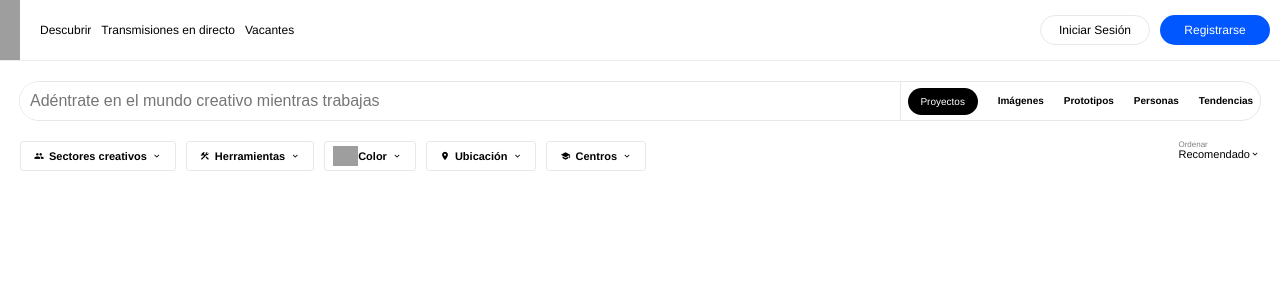
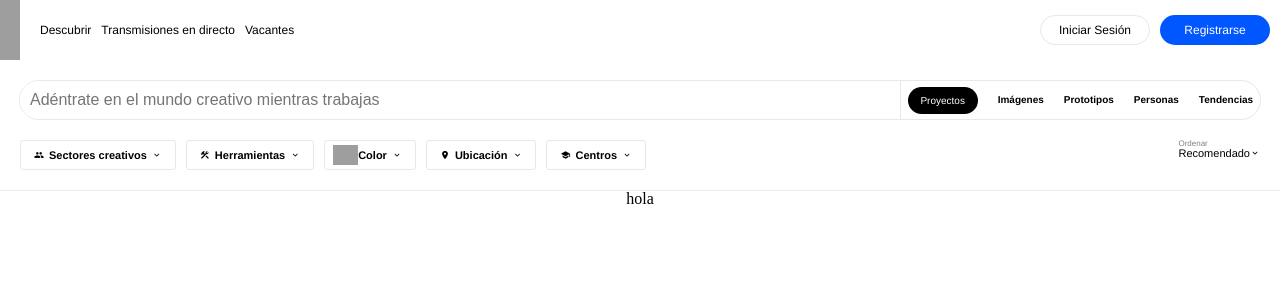
Before and after one commit to Isynopoulos1/react_challenge6, a React (Create React App) app: page / in a window 1280 px wide. Shown: the top 300 px of the page. Built offline with nearby package versions, Linux system fonts and the light colour scheme; grey boxes are pictures that could not be loaded.

Commit message:
creating the main section

```diff
--- a/src/components/layout/header/Header.js
+++ b/src/components/layout/header/Header.js
@@ -2,6 +2,10 @@ import React from "react";
 
 //IMPORT COMPONENTS
 import Logo from "../../elements/logo/LogoBehance";
+import Input from "../../elements/Input/Input";
+import Button from "../../elements/button/Button";
+import Sort from "../../elements/sort/Sort";
+import Color from "../../elements/color/Color";
 
 //IMPORT STYLES
 import {
@@ -11,12 +15,17 @@ import {
   NavLi,
   ButtonLogin,
   SignUp,
-  MenuImg
+  MenuImg,
+  FiltersContainer,
+  Filters,
+  BtnFilter,
+  PrimaryNav
 } from "./Header.styles";
 
 const Header = () => {
   return (
     <HeaderContainer>
+      <PrimaryNav>
         <MenuNav>
           <Logo />
           <NavLi>
@@ -33,6 +42,29 @@ const Header = () => {
             alt="logo"
           />
         </MenuLogin>
+      </PrimaryNav>
+
+      <FiltersContainer>
+        <Input />
+        <Filters>
+          <BtnFilter>
+            <Button
+              label="Sectores creativos"
+              icon="people"
+              icon2="expand_more"
+            />
+            <Button
+              label="Herramientas"
+              icon="construction"
+              icon2="expand_more"
+            />
+            <Color />
+            <Button label="Ubicación" icon="location_on" icon2="expand_more" />
+            <Button label="Centros" icon="school" icon2="expand_more" />
+          </BtnFilter>
+          <Sort icon="expand_more" />
+        </Filters>
+      </FiltersContainer>
     </HeaderContainer>
   );
 };
--- a/src/components/layout/header/Header.styles.js
+++ b/src/components/layout/header/Header.styles.js
@@ -2,6 +2,7 @@ import styled from "styled-components";
 
 export const HeaderContainer = styled.div`
   display: flex;
+  flex-direction: column;
   font-size: 20px;
   justify-content: center;
   border-bottom: 1px solid #ececec;
@@ -14,6 +15,13 @@ export const MenuNav = styled.div`
   align-items: center;
   right: 0;
   margin-right: 200px;
+`;
+
+export const PrimaryNav = styled.div`
+  display: flex;
+  justify-content: center;
+  align-items: center;
+  right: 0;
 `;
 export const MenuLogin = styled.div`
   display: flex;
@@ -70,3 +78,31 @@ export const MenuImg = styled.img`
   margin-right: 0;
   cursor: pointer;
 `;
+
+export const FiltersContainer = styled.div`
+  display: flex;
+  flex-direction: column;
+  justify-content: center;
+  align-items: center;
+  padding-top: 20px;
+  padding-right: 20px;
+  padding-left: 20px;
+`;
+export const Filters = styled.div`
+  display: flex;
+  justify-content: space-between;
+  width: 100%;
+  margin-top: 20px;
+  margin-bottom: 20px;
+`;
+export const BtnFilter = styled.div`
+  display: flex;
+`;
+export const Button = styled.image`
+  display: flex;
+`;
+
+export const BtnImg = styled.div`
+  display: flex;
+  width: 10px;
+`;
--- a/src/components/layout/main/Main.js
+++ b/src/components/layout/main/Main.js
@@ -1,38 +1,12 @@
 import React from "react";
 
 //IMPORT STYLES
-import { MainContainer, Filters, BtnFilter } from "./Main.styles";
+import { MainContainer } from "./Main.styles";
 
 //IMPORT COMPONENTS
-import Input from "../../elements/Input/Input";
-import Button from "../../elements/button/Button";
-import Sort from "../../elements/sort/Sort";
-import Color from "../../elements/color/Color";
 
-const Main = ({ icon }) => {
-  return (
-    <MainContainer>
-      <Input />
-      <Filters>
-        <BtnFilter>
-          <Button
-            label="Sectores creativos"
-            icon="people"
-            icon2="expand_more"
-          />
-          <Button
-            label="Herramientas"
-            icon="construction"
-            icon2="expand_more"
-          />
-          <Color />
-          <Button label="Ubicación" icon="location_on" icon2="expand_more" />
-          <Button label="Centros" icon="school" icon2="expand_more" />
-        </BtnFilter>
-        <Sort icon="expand_more" />
-      </Filters>
-    </MainContainer>
-  );
+const Main = ({}) => {
+  return <MainContainer>hola</MainContainer>;
 };
 
 export default Main;
--- a/src/components/layout/main/Main.styles.js
+++ b/src/components/layout/main/Main.styles.js
@@ -2,27 +2,7 @@ import styled from "styled-components";
 
 export const MainContainer = styled.div`
   display: flex;
-  flex-direction: column;
   justify-content: center;
   align-items: center;
-  padding-top: 20px;
-  padding-right: 20px;
-  padding-left: 20px;
+  right: 0;
 `;
-export const Filters = styled.div`
-  display: flex;
-  justify-content: space-between;
-  width: 100%;
-  margin-top: 20px;
-`;
-export const BtnFilter = styled.div`
-  display: flex;
-`;
-export const Button = styled.image`
-  display: flex;
-`;
-
-export const BtnImg = styled.div`
-  display: flex;
-  width: 10px;
-`;
```
Lines whose indentation alone changed are shown as unchanged.
